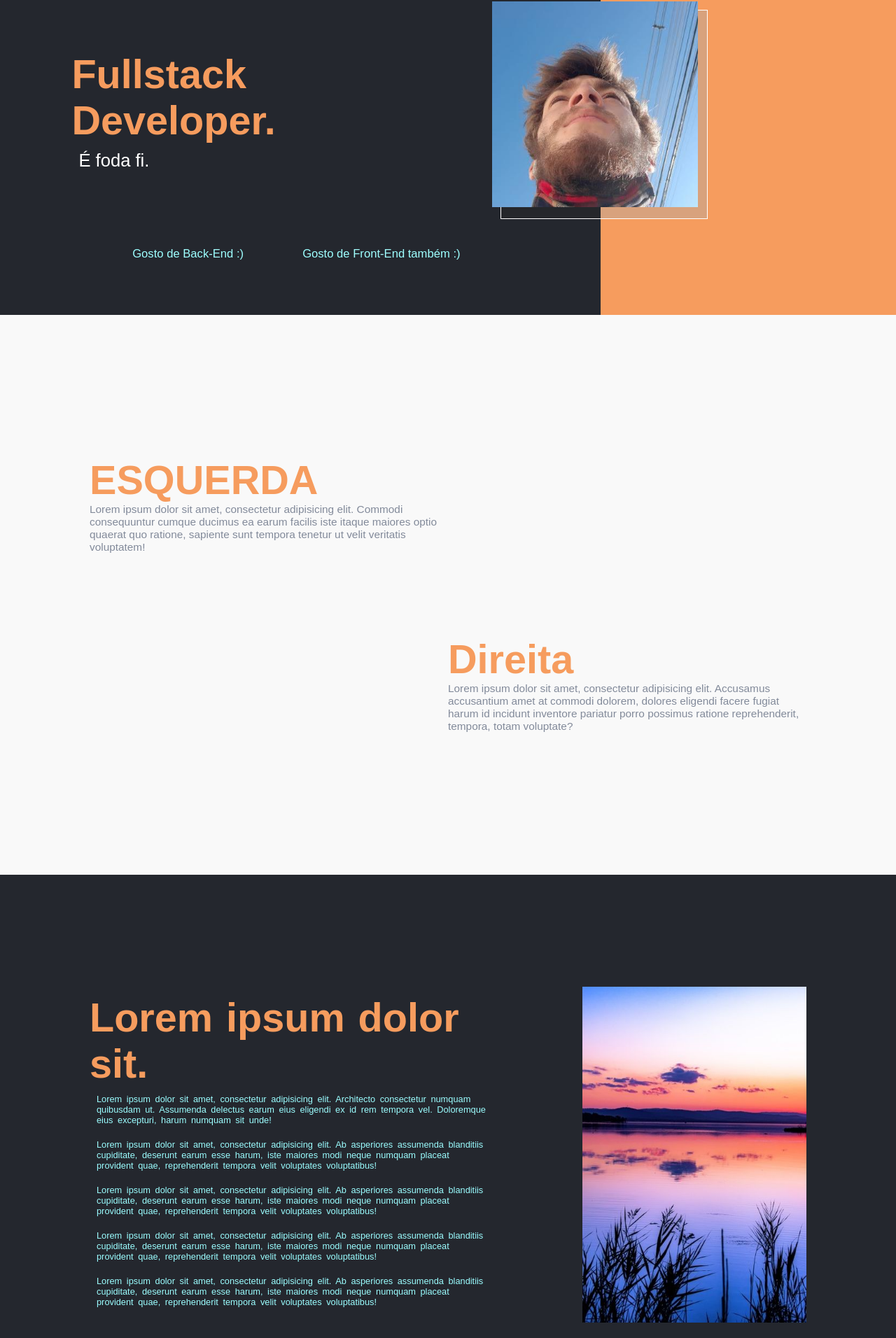
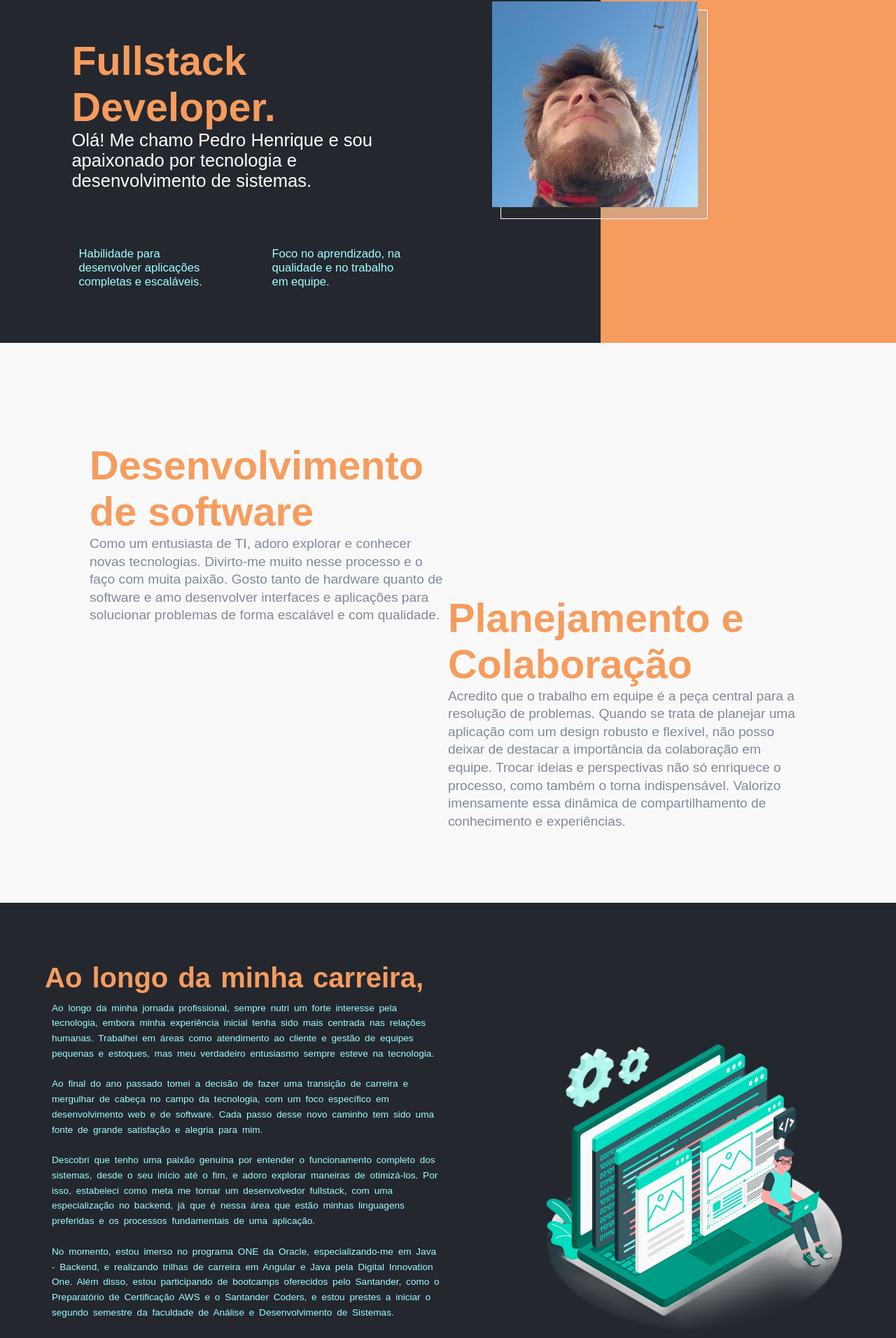
Before and after one commit to pedroHenrique57/Portfolio, an Angular app: page / in a window 1280 px wide. Shown: the part 63-1975 px from the top of the page at 70% size. Built offline with nearby package versions, Linux system fonts and the light colour scheme; a web font is replaced by a local one.

Commit message:
Adição parcial das minhas informações.
Signed-off-by: pedrohenrique57 <pedro.henrique.contato369@gmail.com>

```diff
--- a/src/app/pages/home/home.component.html
+++ b/src/app/pages/home/home.component.html
@@ -7,57 +7,67 @@
       <h1>
         Developer.
       </h1>
-      <p>É foda fi.</p>
+      <p>Olá! Me chamo Pedro Henrique e sou apaixonado por tecnologia e desenvolvimento de sistemas.</p>
     </article>
     <span><img src="./assets/img/102995361.jpg" alt=""></span>
   </div>
   <div class="aboutMe__subContent">
-    <p>Gosto de Back-End :)</p>
-    <p>Gosto de Front-End também :)</p>
+    <p>Habilidade para desenvolver aplicações completas e escaláveis.</p>
+    <p>Foco no aprendizado, na qualidade e no trabalho em equipe.</p>
   </div>
 </section>
 
 <section id="description" class="description">
   <article class="description__leftArticle">
-    <h1>ESQUERDA</h1>
-    <p>Lorem ipsum dolor sit amet, consectetur adipisicing elit. Commodi consequuntur cumque ducimus ea earum facilis
-      iste itaque maiores optio quaerat quo ratione, sapiente sunt tempora tenetur ut velit veritatis voluptatem!</p>
+    <h1>Desenvolvimento de software</h1>
+    <p>Como um entusiasta de TI, adoro explorar e conhecer novas tecnologias. Divirto-me muito nesse processo e o faço
+      com muita paixão. Gosto tanto de hardware quanto de software e amo desenvolver interfaces e aplicações para
+      solucionar problemas de forma escalável e com qualidade.</p>
   </article>
-  <article class="description__rightArticle" id="">
-    <h1>Direita</h1>
-    <p>Lorem ipsum dolor sit amet, consectetur adipisicing elit. Accusamus accusantium amet at commodi dolorem, dolores
-      eligendi facere fugiat harum id incidunt inventore pariatur porro possimus ratione reprehenderit, tempora, totam
-      voluptate?</p>
+  <article class="description__rightArticle">
+    <h1>Planejamento e Colaboração</h1>
+    <p>Acredito que o trabalho em equipe é a peça central para a resolução de problemas. Quando se trata de planejar uma
+      aplicação com um design robusto e flexível, não posso deixar de destacar a importância da colaboração em equipe.
+      Trocar ideias e perspectivas não só enriquece o processo, como também o torna indispensável. Valorizo imensamente
+      essa dinâmica de compartilhamento de conhecimento e experiências.</p>
   </article>
 </section>
 
 <section id="myHistory" class="myHistory">
   <article>
-    <h1>Lorem ipsum dolor sit.</h1>
-    <p>Lorem ipsum dolor sit amet, consectetur adipisicing elit. Architecto consectetur numquam quibusdam ut. Assumenda
-      delectus earum eius eligendi ex id rem tempora vel. Doloremque eius excepturi, harum numquam sit unde!</p>
-    <p>Lorem ipsum dolor sit amet, consectetur adipisicing elit. Ab asperiores assumenda blanditiis cupiditate, deserunt
-      earum esse harum, iste maiores modi neque numquam placeat provident quae, reprehenderit tempora velit voluptates
-      voluptatibus!</p>
-    <p>Lorem ipsum dolor sit amet, consectetur adipisicing elit. Ab asperiores assumenda blanditiis cupiditate, deserunt
-      earum esse harum, iste maiores modi neque numquam placeat provident quae, reprehenderit tempora velit voluptates
-      voluptatibus!</p>
-    <p>Lorem ipsum dolor sit amet, consectetur adipisicing elit. Ab asperiores assumenda blanditiis cupiditate, deserunt
-      earum esse harum, iste maiores modi neque numquam placeat provident quae, reprehenderit tempora velit voluptates
-      voluptatibus!</p>
-    <p>Lorem ipsum dolor sit amet, consectetur adipisicing elit. Ab asperiores assumenda blanditiis cupiditate, deserunt
-      earum esse harum, iste maiores modi neque numquam placeat provident quae, reprehenderit tempora velit voluptates
-      voluptatibus!</p>
+    <h1>Ao longo da minha carreira,</h1>
+    <p>
+      Ao longo da minha jornada profissional, sempre nutri um forte interesse pela tecnologia, embora minha experiência
+      inicial tenha sido mais centrada nas relações humanas. Trabalhei em áreas como atendimento ao cliente e gestão de
+      equipes pequenas e estoques, mas meu verdadeiro entusiasmo sempre esteve na tecnologia.
+
+      <br><br>Ao final do ano passado tomei a decisão de fazer uma transição de carreira e mergulhar de cabeça no campo da tecnologia, com um
+      foco específico em desenvolvimento web e de software. Cada passo desse novo caminho tem sido uma fonte de grande
+      satisfação e alegria para mim.
+
+      <br><br>Descobri que tenho uma paixão genuína por entender o funcionamento completo dos sistemas, desde o seu
+      início até o fim, e adoro explorar maneiras de otimizá-los. Por isso, estabeleci como meta me tornar um
+      desenvolvedor fullstack, com uma especialização no backend, já que é nessa área que estão minhas linguagens
+      preferidas e os processos fundamentais de uma aplicação.
+
+      <br><br>No momento, estou imerso no programa ONE da Oracle, especializando-me em Java - Backend, e realizando
+      trilhas de carreira em Angular e Java pela Digital Innovation One. Além disso, estou participando de bootcamps
+      oferecidos pelo Santander, como o Preparatório de Certificação AWS e o Santander Coders, e estou prestes a iniciar
+      o segundo semestre da faculdade de Análise e Desenvolvimento de Sistemas.
+
+      <br><br>Estou ansioso por uma oportunidade de ingressar no mercado de trabalho e compartilhar minhas experiências.
+      Quero contribuir para a sociedade e fazer a diferença no mundo, aplicando meu desejo contínuo de inovação e
+      aprendizado para beneficiar o mundo moderno.</p>
   </article>
-  <img src="./assets/img/Screenshot_2.jfif" alt="">
+  <img src="./assets/img/MyHistory.png" alt="">
 </section>
 
 <section id="whatIDo" class="whatIDo">
   <div class="container">
     <div class="whatIDo__leftCard">
       <article>
-        <h1>Lorem ipsum dolor sit amet.</h1>
-        <p>Lorem ipsum dolor sit amet, consectetur adipisicing elit. Corporis, saepe?</p>
+        <h1>Veja meus projetos</h1>
+        <p>Costumo criar projetos para praticar, Veja aqui alguns destaques.</p>
       </article>
       <span class="button__default button__animation">
         <div class="button__div">
@@ -76,7 +86,7 @@
     </div>
     <div>
       <article>
-        <h1>Lorem ipsum dolor sit amet.</h1>
+        <h1>Sobre mim</h1>
         <p>Lorem ipsum dolor sit amet, consectetur adipisicing elit. Corporis, saepe?</p>
       </article>
       <span class="button__default button__animation">
--- a/src/app/pages/home/home.component.scss
+++ b/src/app/pages/home/home.component.scss
@@ -180,8 +180,9 @@ section {
   }
 
   .aboutMe {
-    background: linear-gradient(180deg, var(--complementary-color) 50%, var(--title) 50%);
+    background: linear-gradient(180deg, var(--complementary-color)63%, var(--title) 37%);
     display: flex;
+    height: 60rem;
     flex-direction: column;
     align-items: center;
     padding-top: 3rem;
@@ -195,7 +196,7 @@ section {
         border: 1px solid white;
         width: 18rem;
         bottom: -27vh;
-        left: 1rem;
+        left: 3rem;
         z-index: 1;
         position: relative;
         overflow: visible;
@@ -229,6 +230,8 @@ section {
       display: flex;
       flex-direction: column;
       text-align: start;
+      position: relative;
+      bottom: -13rem;
 
       p {
         font-size: 1.3rem;
@@ -242,6 +245,10 @@ section {
     flex-direction: column;
     justify-content: space-evenly;
     align-items: center;
+
+    h1 {
+      font-size: 10vw;
+    }
 
     h1, p {
       margin-left: 0.5rem;
@@ -431,13 +438,13 @@ section {
         display: flex;
         flex-direction: column;
         justify-content: center;
+        width: 35vw;
 
         h1 {
           align-self: flex-start;
         }
 
         p {
-          margin: 10px;
           font-size: 2rem;
         }
       }
@@ -445,11 +452,11 @@ section {
 
     &__subContent {
       margin-top: 5vh;
-      padding-left: 6rem;
       display: flex;
       flex-direction: row;
 
       p {
+        width: 20vw;
         font-size: 1.3rem;
         padding-right: 5rem;
         margin: 0 10px;
@@ -466,7 +473,12 @@ section {
     padding: 0 10rem;
 
     article {
-      width: 40rem;
+      width: 80%;
+
+      p{
+        line-height: 2rem;
+        font-size: 1.5rem;
+      }
     }
 
     &__leftArticle {
@@ -487,21 +499,26 @@ section {
     justify-content: space-between;
     align-items: center;
     column-gap: 10rem;
-    padding: 0 10rem;
+    padding: 0 5rem;
 
     article {
       display: flex;
       flex-direction: column;
-      font-size: 1rem;
+      padding: 3rem 0;
     }
 
     img {
-      width: 25rem;
+      width: 35vw;
     }
 
     p {
       margin: 10px;
-      font-size: 1rem;
+      line-height: 1.7rem;
+      font-size: 1.7vh;
+    }
+
+    h1 {
+      font-size: 5vh;
     }
   }
 
@@ -602,10 +619,10 @@ section {
 
 @media (min-width: 1400px) {
   h1 {
-    font-size: 3.5em;
+    font-size: 3em;
   }
 
   p {
-    font-size: 1rem;
+    font-size: 2vh !important;
   }
 }
--- a/src/app/pages/home/home.component.ts
+++ b/src/app/pages/home/home.component.ts
@@ -28,6 +28,7 @@ export class HomeComponent {
   }
 
   sendEmail(event: Event) {
+    event.preventDefault();
     if (this.emailForm.valid) {
       this.emailFormToRecord = {
         name: this.emailForm.value.name,
@@ -35,7 +36,6 @@ export class HomeComponent {
         message: this.emailForm.value.message
       };
 
-      event.preventDefault();
       emailjs
         .send('Port', 'Port Template', this.emailFormToRecord, {
           publicKey: 'UFXabJfHrWlHmvomG',
@@ -49,7 +49,6 @@ export class HomeComponent {
           },
         );
     } else {
-      event.preventDefault();
       document.forms[0].reportValidity();
     }
   }
```
Also changed, not shown: src/assets/img/MyHistory.png (added). Lines whose indentation alone changed are shown as unchanged.
